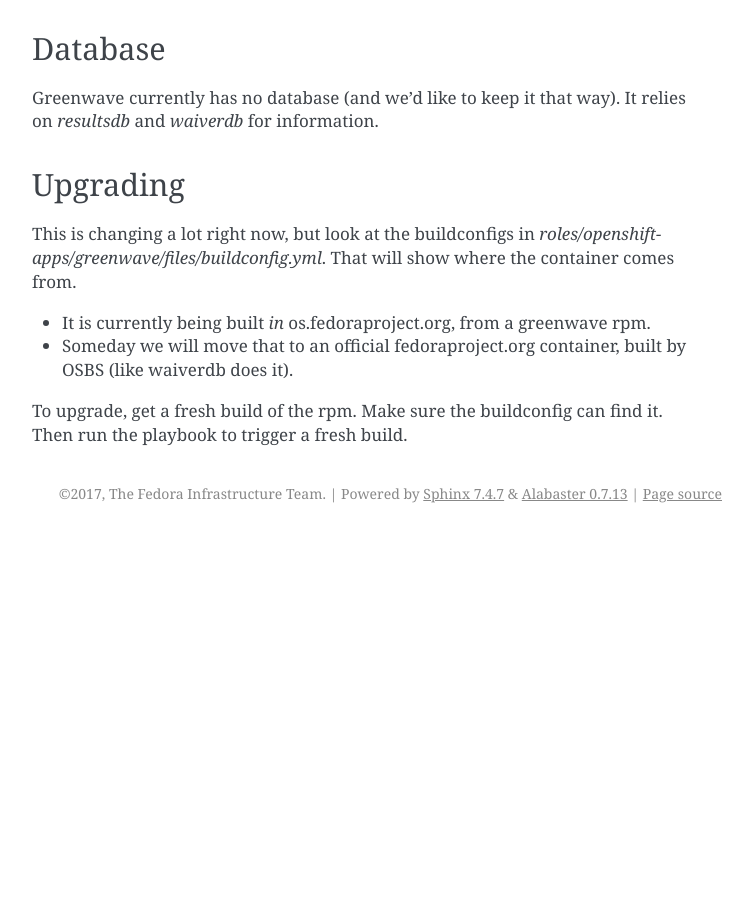
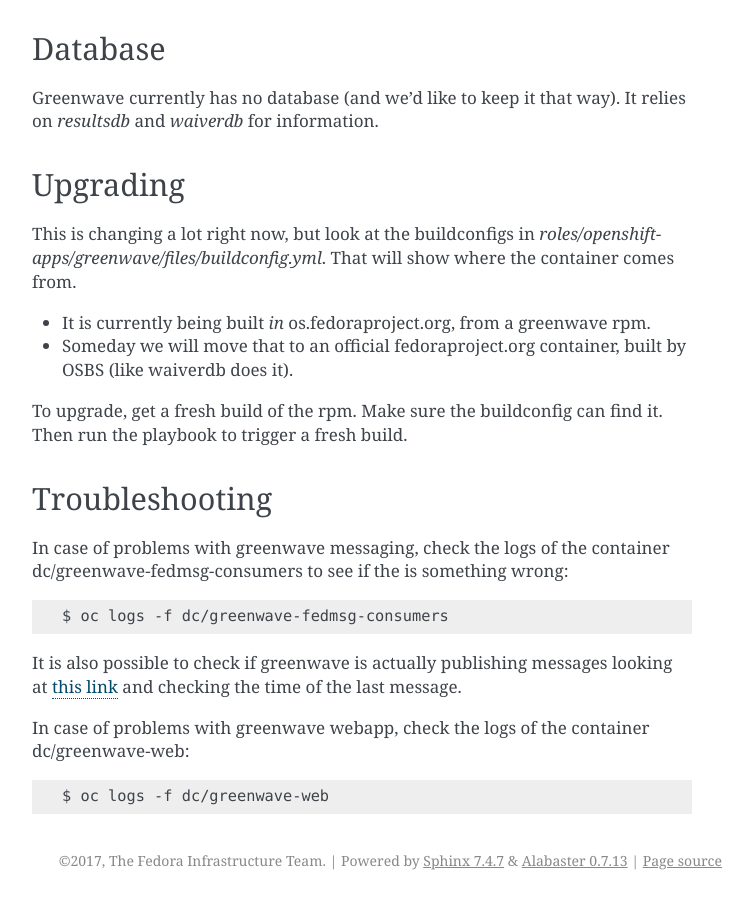
Before and after one commit to FrostyX/infra-docs, a Sphinx documentation site: the page built from docs/sysadmin-guide/sops/greenwave.rst, in a window 1280 px wide and 900 px high, scrolled down 1366 px. Shown: the whole window, without its empty margins (388-1141 px from the left). Built offline with Sphinx 7.4.7, drawn with Linux system fonts in a browser that asks for light colours; before the commit the page ends 1899 px from its top, so only the background shows below that; some of the changed text lies outside the part shown.

Commit message:
Updated greenwave SOP
Added information about greenwave troubleshooting about:
* how to check problems with greenwave messaging
* how to check problems with greenwave webapp

```diff
--- a/docs/sysadmin-guide/sops/greenwave.rst
+++ b/docs/sysadmin-guide/sops/greenwave.rst
@@ -85,3 +85,20 @@ the container comes from.
 
 To upgrade, get a fresh build of the rpm.  Make sure the buildconfig can find
 it.  Then run the playbook to trigger a fresh build.
+
+Troubleshooting
+===============
+
+In case of problems with greenwave messaging, check the logs of the container
+dc/greenwave-fedmsg-consumers to see if the is something wrong::
+
+    $ oc logs -f dc/greenwave-fedmsg-consumers
+
+It is also possible to check if greenwave is actually publishing messages
+looking at `this link <https://apps.fedoraproject.org/datagrepper/raw?category=greenwave&delta=127800&rows_per_page=1>`_
+and checking the time of the last message.
+
+In case of problems with greenwave webapp, check the logs of the container
+dc/greenwave-web::
+
+    $ oc logs -f dc/greenwave-web
```
Also changed, not shown: other parts of docs/sysadmin-guide/sops/greenwave.rst (+1 -1 lines).
